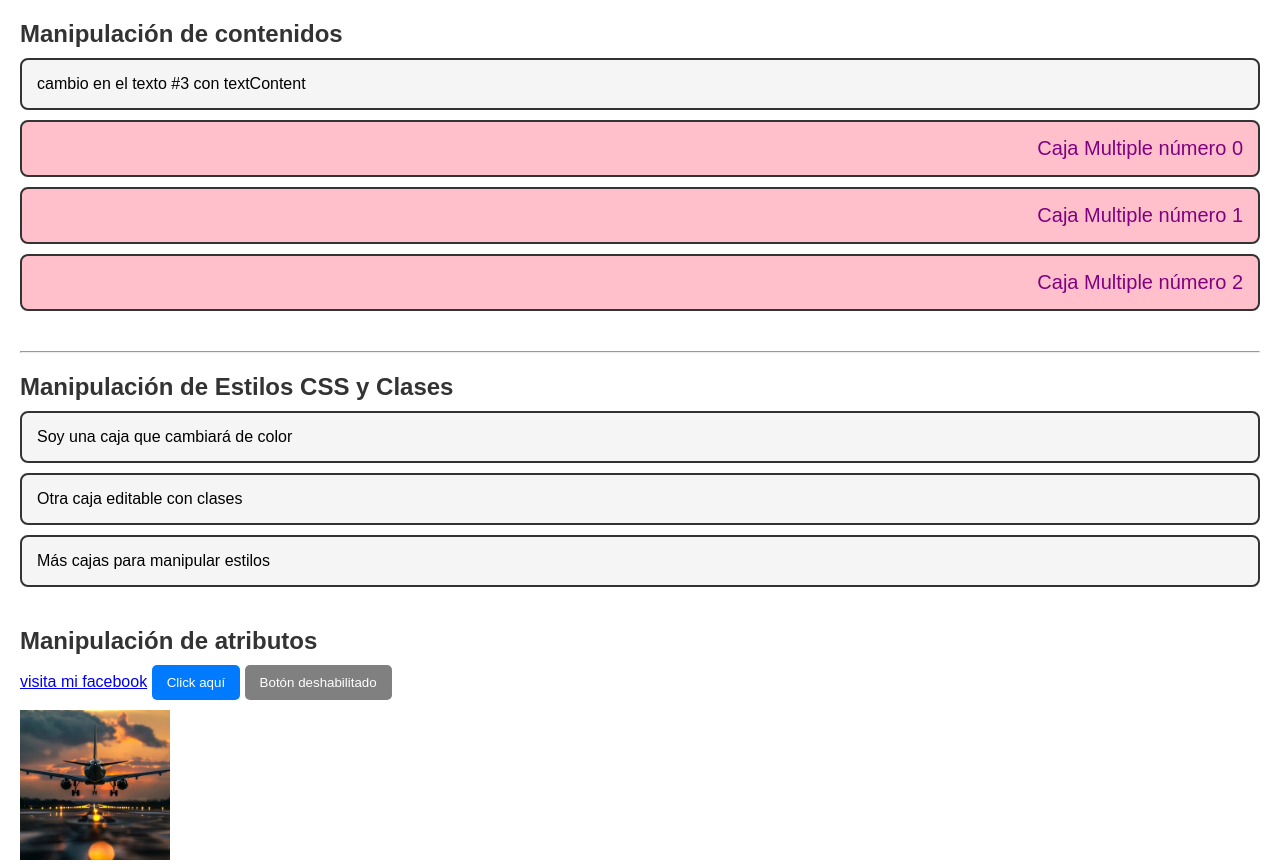
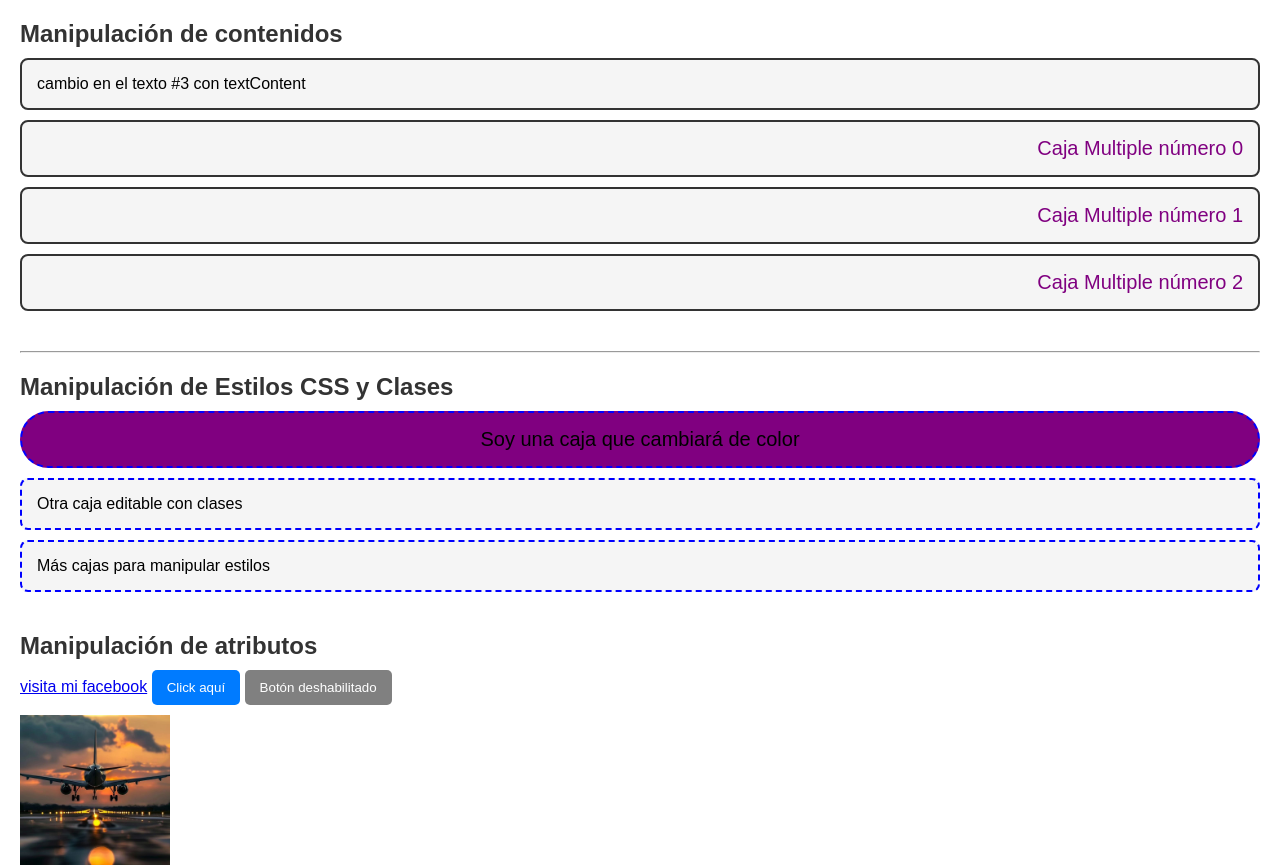
Before and after one commit to sofia0760/Practica-de-manipulacion-del-DOM, a plain HTML site: page index.html in a window 1280 px wide. Shown: the top 867 px of the page. Drawn offline with Linux system fonts and the light colour scheme.

Commit message:
agregue funcionalidad o manipulacion de estilos con javaScript

```diff
--- a/css/styles.css
+++ b/css/styles.css
@@ -19,6 +19,10 @@ h2 {
     margin: 10px 0;
     border-radius: 8px;
     background-color: #f5f5f5;
+}
+.caja.active{
+    border-radius:100px;
+
 }
 
 .caja.destacada {
--- a/index.html
+++ b/index.html
@@ -42,5 +42,6 @@
      </section>
 
     <script src="js/contenidos.js"></script>
+    <script src="js/modificar-estilos.js"></script>
 </body>
 </html>
--- a/js/contenidos.js
+++ b/js/contenidos.js
@@ -17,7 +17,7 @@ cajas.forEach((caja, index)=> {
     caja.style.color = "purple";
     caja.style.fontSize = "20px";
     caja.style.textAlign = "right";
-    caja.style.background = "pink";
+
 
 
 });
--- /dev/null
+++ b/js/modificar-estilos.js
@@ -0,0 +1,16 @@
+// manipilación de estilos de un elemento unico
+const estiloUnico = document.getElementById('estilo-unico');
+estiloUnico.style.color = "black";
+estiloUnico.style.fontSize = "20px";
+estiloUnico.style.background ="purple";
+estiloUnico.style.textAlign ="center";
+
+// cambiar estilos a elementos multiples, teniendo en cuenta su contenedor padre, como en este caso es "estilos"
+
+const  cajasEstilo = document.querySelectorAll(' #estilos .caja');
+
+// manipulación de clases y estilos
+cajasEstilo.forEach((caja, index)=>{
+    caja.style.border= "2px dashed blue";
+})
+estiloUnico.classList.add('active');
```
